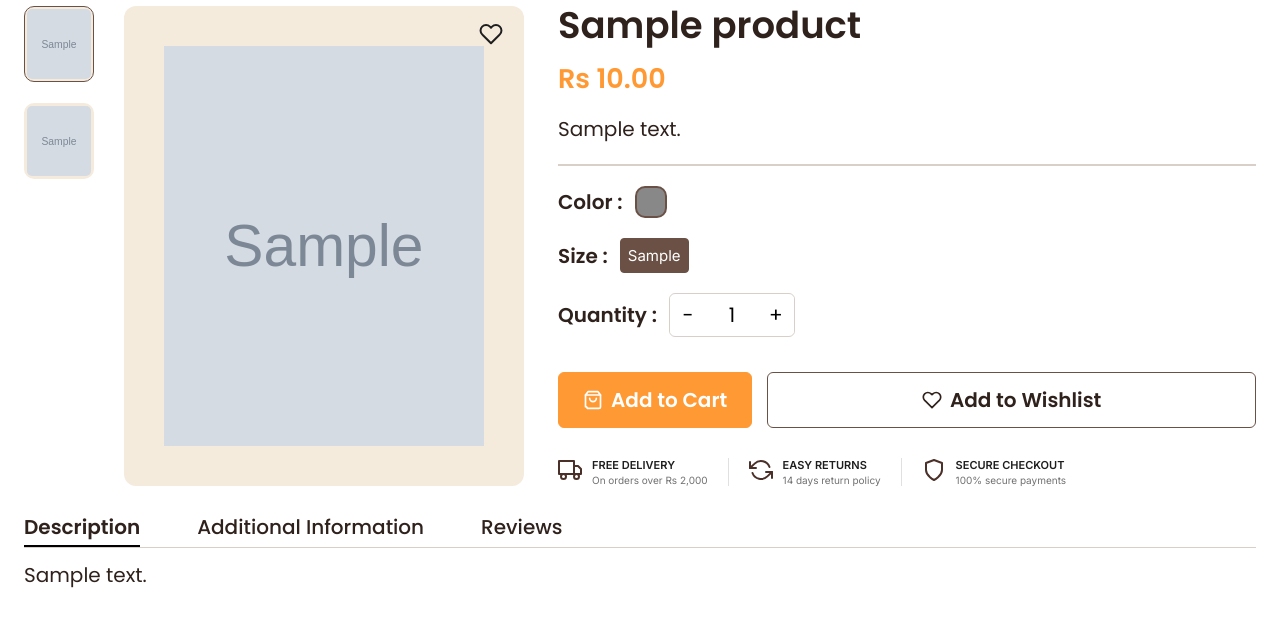
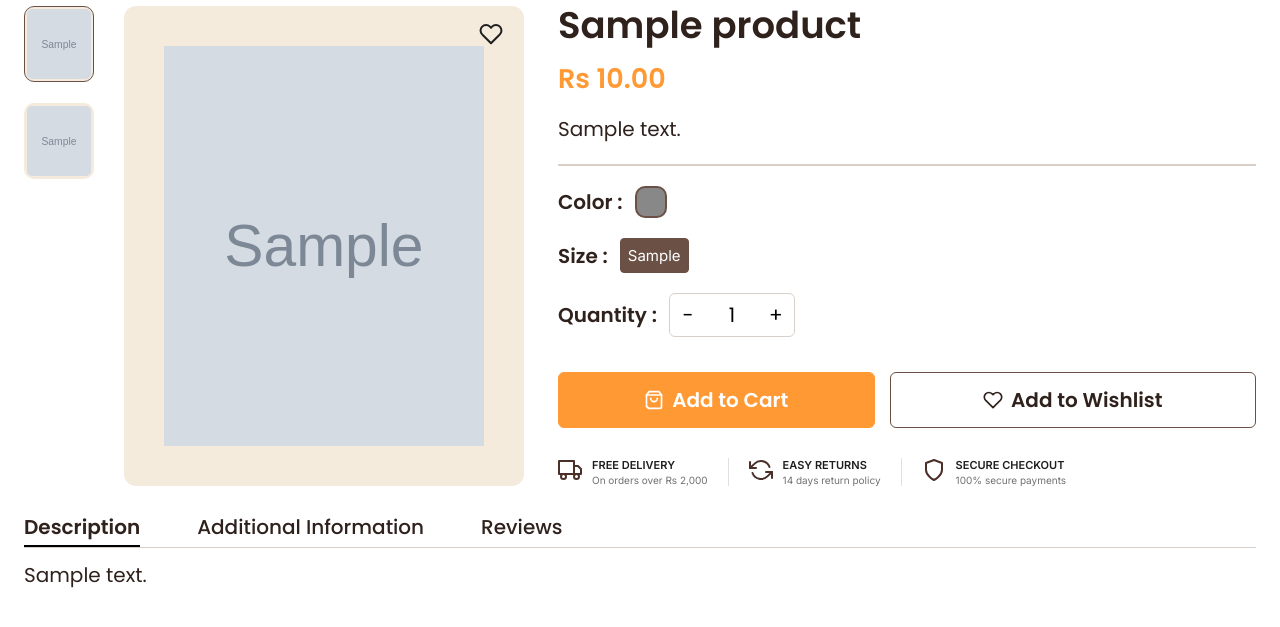
Before and after one commit to manorthecreator/The-Code-Collective, a Django app: page /shop/product/1/ in a window 1280 px wide. Shown: the part 156-783 px from the top of the page. Run offline with Django 5.2, Linux system fonts and the light colour scheme; tables that the repository leaves empty hold one stand-in row (values such as "Sample post"); grey boxes marked "Sample" are stand-in pictures.

Commit message:
Fix add to cart button styling

```diff
--- a/products_app/static/css/product_detail.css
+++ b/products_app/static/css/product_detail.css
@@ -86,7 +86,6 @@
     border: 0;
     border-top: 2px solid #D8D0C8;
     margin: 20px 0;
-    display: block;
     width: 100%;
 }
 
@@ -227,6 +226,14 @@ input[type="number"]::-webkit-inner-spin-button {
     gap:15px;
     margin:15px 0 30px 0;
 }
+#addToCartForm {
+    flex: 1;
+    display: flex;
+}
+#addToCartForm .btn-add-cart-large {
+    width: 100%;
+    flex: 1;
+}
 .btn-add-cart-large,
 .btn-wishlist-large{
     display: flex;
@@ -246,7 +253,6 @@ input[type="number"]::-webkit-inner-spin-button {
 .btn-add-cart-large{
     background: #FF9934;
     color: #FFF;
-    flex:1;
     border: 1.5px solid #FF9934;
 }
 .btn-add-cart-large:hover {
@@ -409,7 +415,6 @@ input[type="number"]::-webkit-inner-spin-button {
     border-radius: 8px;
     padding: 25px;
     margin-bottom: 30px;
-    max-width: 100%;
 }
 .form-row .form-group {
     flex: 1;
```
